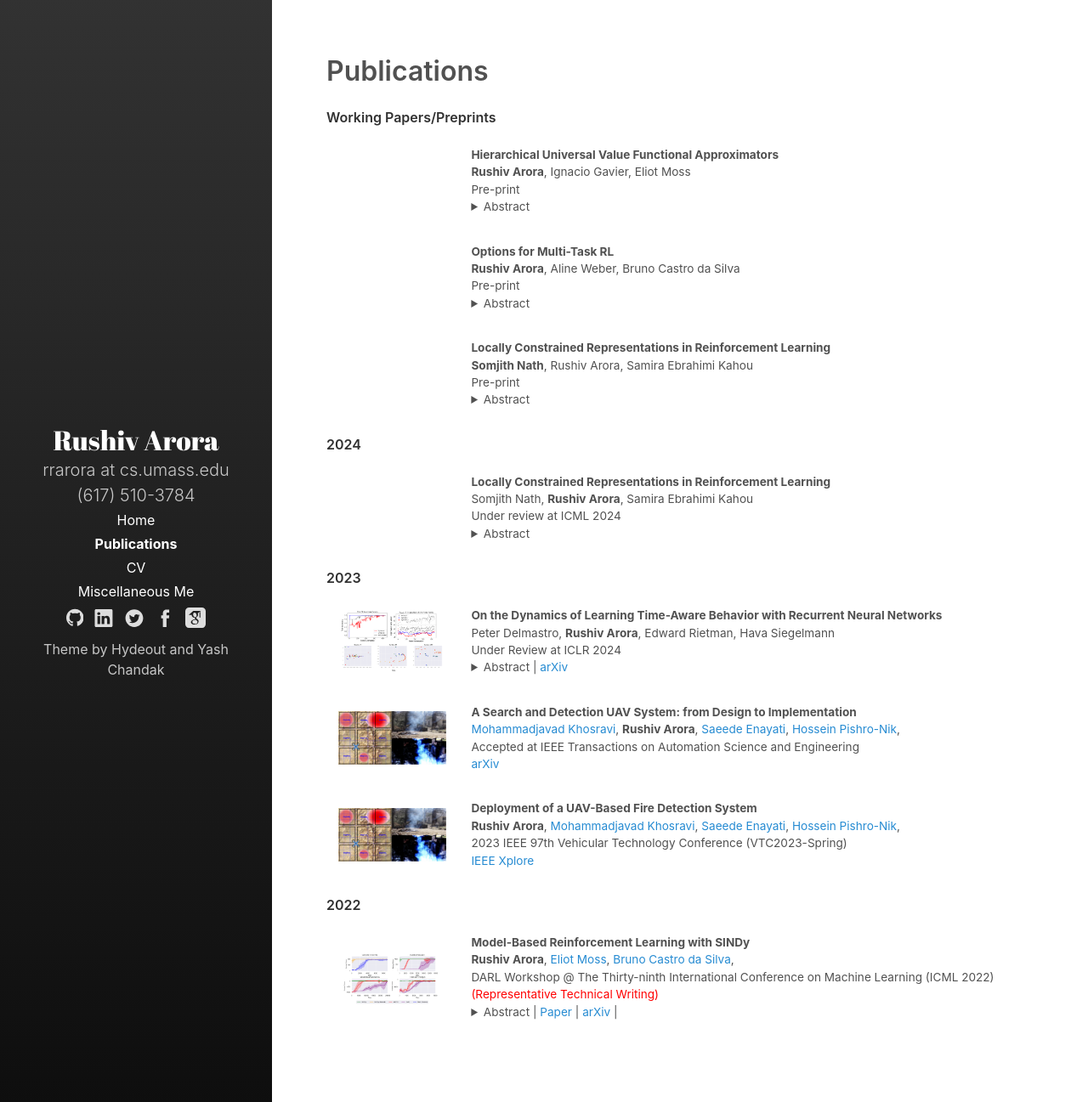
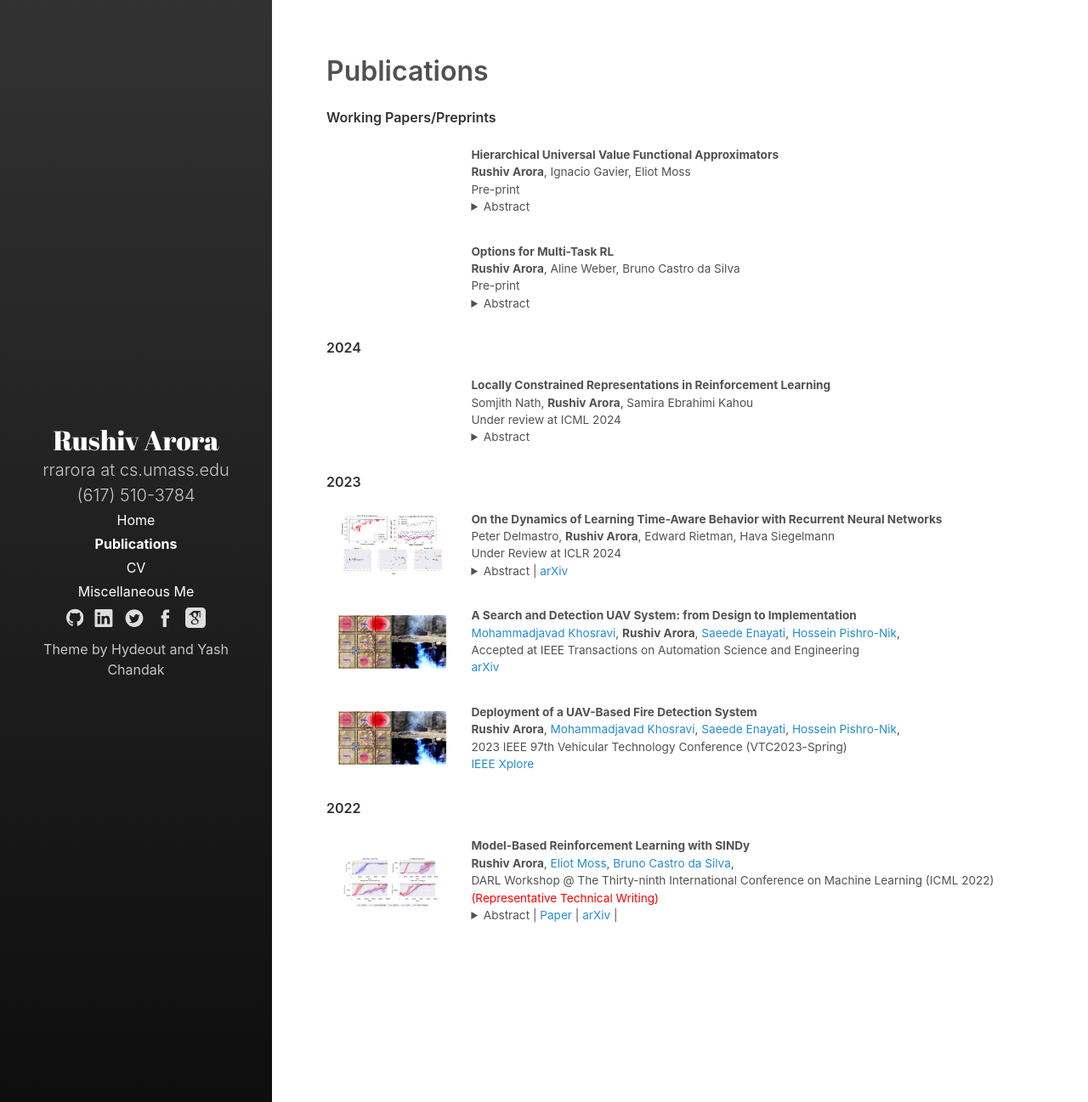
Before and after one commit to RushivArora/rushivarora.github.io, a Jekyll site: the page built from _pages/publications.md, in a window 1280 px wide. Shown: the whole page at 85% size. Built offline with Jekyll 4.4.1, drawn with Linux system fonts in a browser that asks for light colours.

Commit message:
Remove LCR from preprint

```diff
--- a/_pages/publications.md
+++ b/_pages/publications.md
@@ -73,28 +73,6 @@ paper {
               <paper>Options for Multi-Task RL</paper>
               <br>
               <b>Rushiv Arora</b>, Aline Weber, Bruno Castro da Silva
-              <br>
-              Pre-print
-              <br>
-              <details>
-                <summary>Abstract  </summary>
-                  <p class="message">
-                  <br><br>
-                  <b>Keywords</b>: Reinforcement Learning, Machine Learning
-                  </p>
-              </details>
-          </p>
-     </td>
-   </tr>
-
-   <tr>
-     <td width="20%"  valign="middle">
-     </td>
-     <td valign="top" width="80%">
-          <p>
-              <paper>Locally Constrained Representations in Reinforcement Learning</paper>
-              <br>
-              <b>Somjith Nath</b>, Rushiv Arora, Samira Ebrahimi Kahou
               <br>
               Pre-print
               <br>
```
